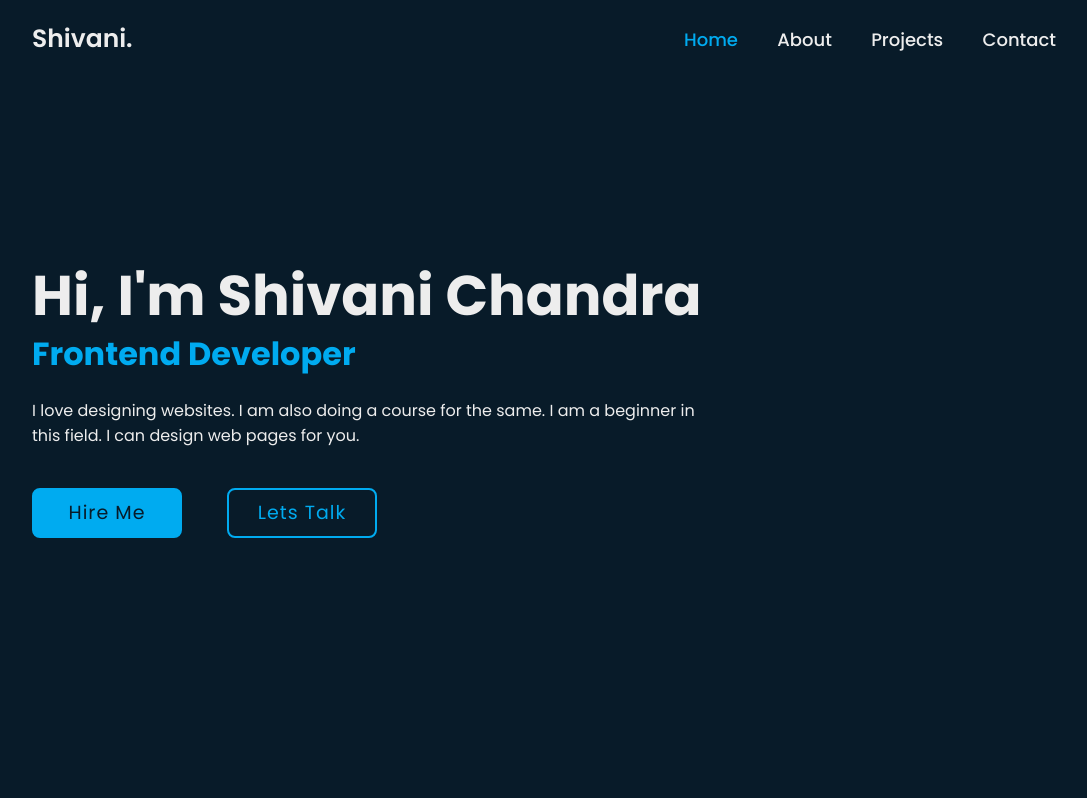
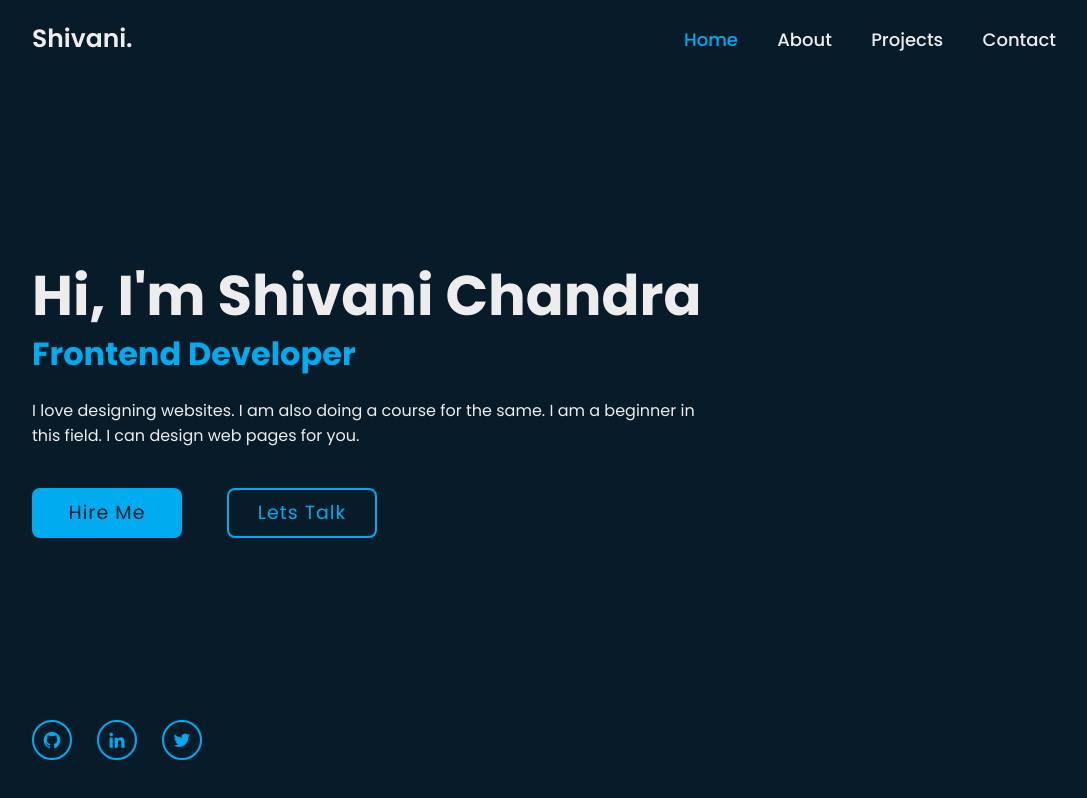
Before and after one commit to shivich/Shivani-Chandra-s-Portfolio, a plain HTML site: page src/index.html in a window 1280 px wide. Shown: the whole page, without its empty margins (96-1183 px from the left). Drawn offline with nearby package versions, Linux system fonts and the light colour scheme; a script that the page names is missing.

Commit message:
transitiom

```diff
--- a/src/index.html
+++ b/src/index.html
@@ -16,6 +16,7 @@
     <link
         href="https://fonts.googleapis.com/css2?family=Poppins:ital,wght@0,100;0,200;0,300;0,400;0,500;0,600;0,700;0,800;0,900;1,100;1,200;1,300;1,400;1,500;1,600;1,700;1,800;1,900&display=swap"
         rel="stylesheet">
+        <link href='https://unpkg.com/boxicons@2.1.4/css/boxicons.min.css' rel='stylesheet'>
     <!-- <link href="https://cdn.jsdelivr.net/npm/bootstrap@5.3.0-alpha3/dist/css/bootstrap.min.css" rel="stylesheet"
         integrity="sha384-KK94CHFLLe+nY2dmCWGMq91rCGa5gtU4mk92HdvYe+M/SXH301p5ILy+dN9+nJOZ" crossorigin="anonymous"> -->
 
@@ -45,6 +46,12 @@
             </div>
         </div>
 
+        <div class="home-sci">
+            <a href="#"><i class='bx bxl-github' ></i></a>
+            <a href="#"><i class='bx bxl-linkedin' ></i></a>
+            <a href="#"><i class='bx bxl-twitter'></i></a>
+        </div>
+
     </section>
 
 
--- a/src/styles.css
+++ b/src/styles.css
@@ -103,3 +103,49 @@ body{
     background: transparent;
     color: #00abf0;
 }
+
+.home-sci{
+    position: absolute;
+    bottom: 40px;
+    width: 170px;
+    display: flex;
+    justify-content: space-between;
+}
+
+.home-sci a {
+    position: relative;
+    display: inline-flex;
+    justify-content: center;
+    align-items: center;
+    width: 40px;
+    height: 40px;
+    background: transparent;
+    border: 2px solid #00abf0;
+    border-radius: 50%;
+    font-size: 20px;
+    color: #00abf0;
+    text-decoration: none;
+    z-index: 1;
+    overflow: hidden;
+    transition: .5s
+}
+
+.home-sci a:hover {
+    color: #081b29;
+}
+
+.home-sci a::before {
+    content: '';
+    position: absolute;
+    top: 0;
+    left:0;
+    width: 0;
+    height: 100%;
+    background: #00abf0;
+    z-index:-1;
+    transition: .5s;
+}
+
+.home-sci a:hover::before {
+    width: 100%;
+}
```
